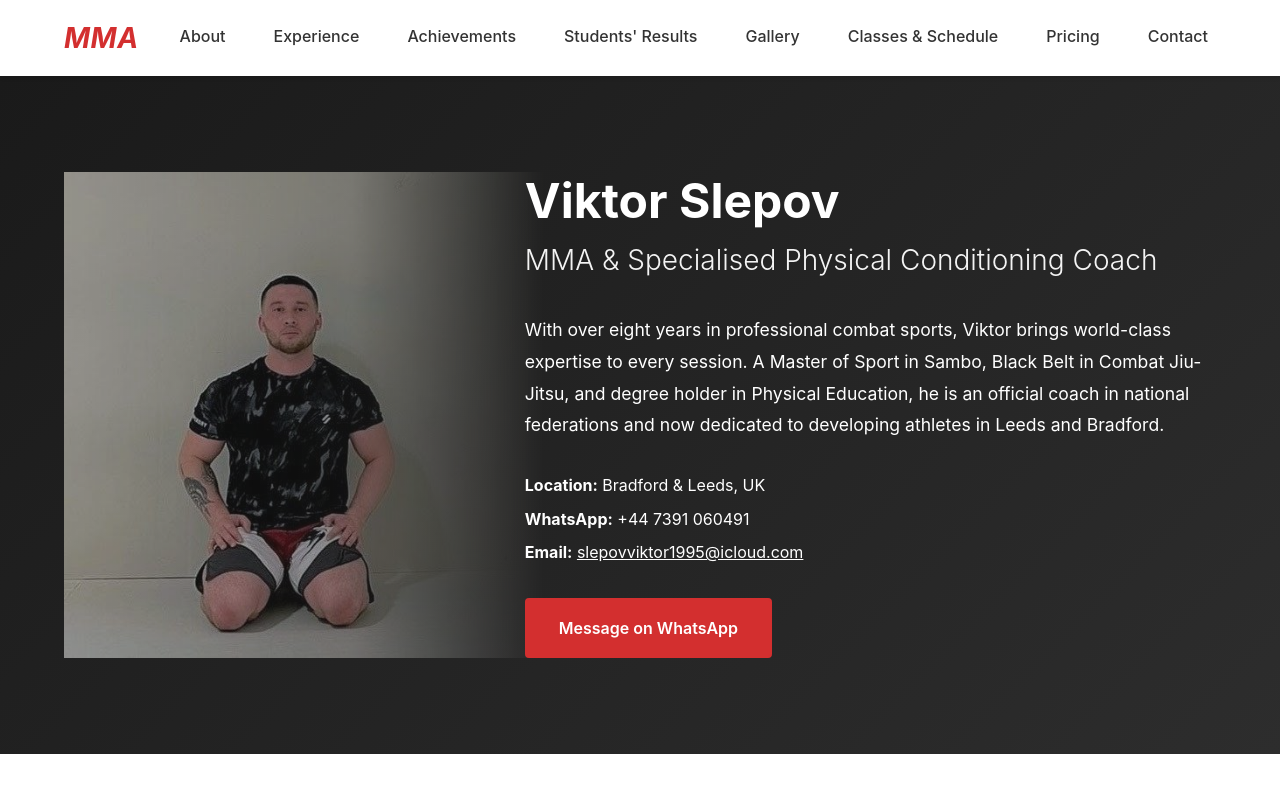
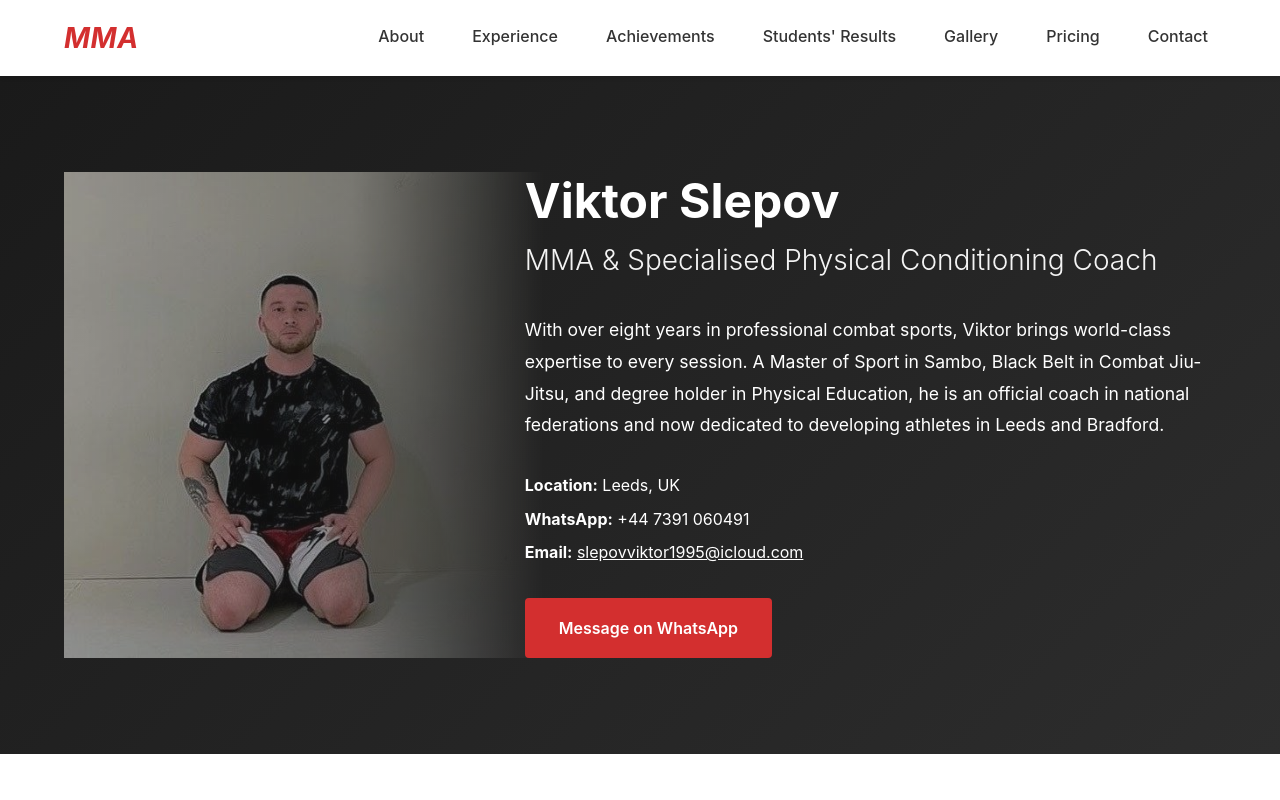
Before and after one commit to savinova-hub/viktor-slepov-resume-website, a website: page index.html in a window 1280 px wide. Shown: the top 800 px of the page. Drawn offline with Linux system fonts and the light colour scheme.

Commit message:
changed location & hid the schedule& classes section

```diff
--- a/index.html
+++ b/index.html
@@ -22,7 +22,7 @@
                 <li><a href="#achievements">Achievements</a></li>
                 <li><a href="#students">Students' Results</a></li>
                 <li><a href="#gallery">Gallery</a></li>
-                <li><a href="#classes">Classes & Schedule</a></li>
+                <li hidden><a href="#classes">Classes & Schedule</a></li>
                 <li><a href="#pricing">Pricing</a></li>
                 <li><a href="#contact">Contact</a></li>
             </ul>
@@ -44,7 +44,7 @@
                 he is an official coach in national federations and now dedicated to developing athletes in Leeds and Bradford.
             </p>
             <div class="hero-meta">
-                <p><strong>Location:</strong> Bradford & Leeds, UK</p>
+                <p><strong>Location:</strong> Leeds, UK</p>
                 <p><strong>WhatsApp:</strong> +44 7391 060491</p>
                 <p><strong>Email:</strong> <a href="mailto:slepovviktor1995@icloud.com">slepovviktor1995@icloud.com</a></p>
             </div>
@@ -135,7 +135,7 @@
         </div>
     </section>
 
-    <section class="section section-alt" id="classes">
+    <section class="section section-alt" id="classes" hidden>
         <div class="container">
             <h2>Classes & Schedule</h2>
             <p>All classes take place at <strong>JBF MMA Academy – Bradford</strong>, located at <strong>51 Westgate, Bradford BD1 2RD</strong>.
@@ -171,7 +171,7 @@
                 <div class="pricing-card">
                     <h3>Individual Sessions</h3>
                     <p class="price">£40 <span>per session</span></p>
-                    <p>1 hour 30 minutes of personalized coaching.</p>
+                    <p>1 hour of personalized coaching.</p>
                 </div>
             </div>
         </div>
@@ -184,7 +184,7 @@
             <div class="contact-info">
                 <p><strong>WhatsApp:</strong> <a href="https://wa.me/447391060491" target="_blank" rel="noopener">+44 7391 060491</a></p>
                 <p><strong>Email:</strong> <a href="mailto:slepovviktor1995@icloud.com">slepovviktor1995@icloud.com</a></p>
-                <p><strong>Location:</strong> Bradford & Leeds, UK</p>
+                <p><strong>Location:</strong> Leeds, UK</p>
             </div>
             <div class="hero-cta">
                 <a href="https://wa.me/447391060491" class="btn btn-primary" target="_blank" rel="noopener">Message on WhatsApp</a>
```
